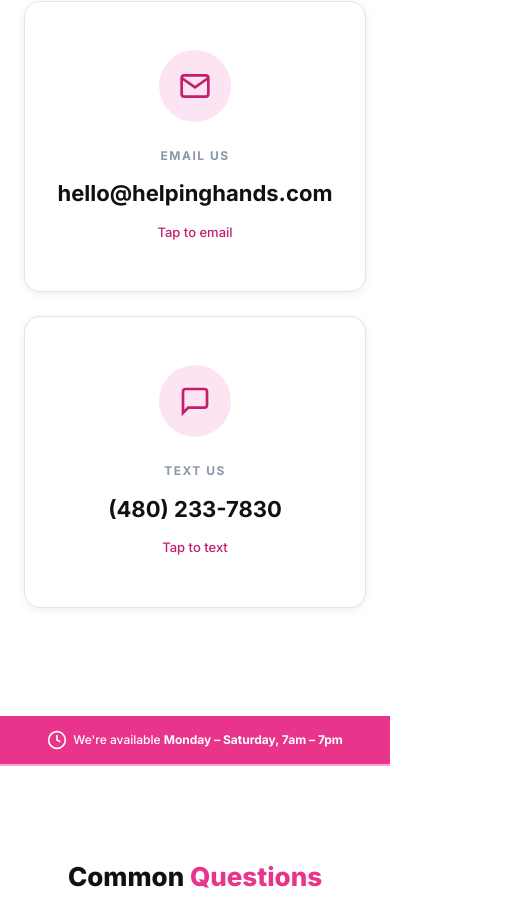
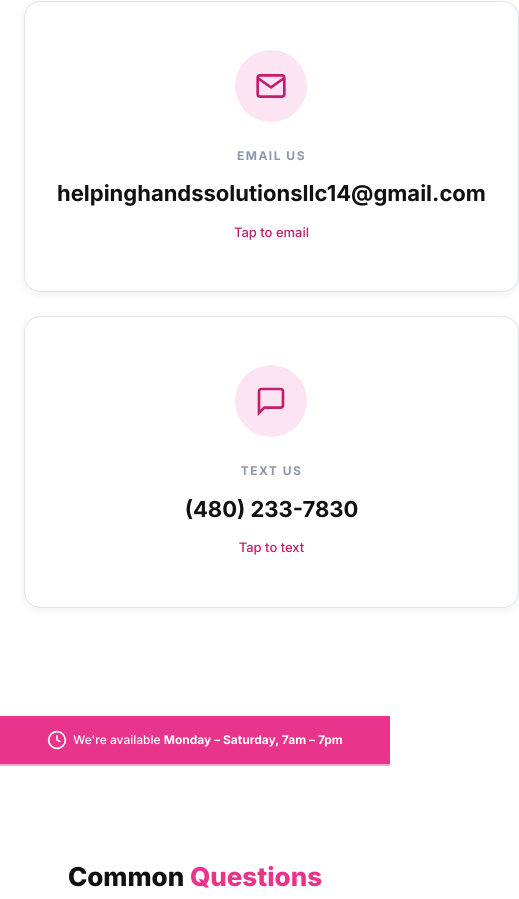
Before and after one commit to levimcdougal/Helping-Hands, a React (Vite) app: page /booking in a window 390 px wide. Shown: the part 765-1664 px from the top of the page, 519 px wide, since content can reach past the window. Built offline with nearby package versions, Linux system fonts and the light colour scheme.

Commit message:
update contact info and fix mobile styles

```diff
--- a/src/components/Footer.jsx
+++ b/src/components/Footer.jsx
@@ -31,7 +31,7 @@ export default function Footer() {
             </li>
             <li>
               <svg width="16" height="16" fill="none" stroke="var(--blue)" strokeWidth="2" viewBox="0 0 24 24"><path d="M4 4h16c1.1 0 2 .9 2 2v12c0 1.1-.9 2-2 2H4c-1.1 0-2-.9-2-2V6c0-1.1.9-2 2-2z"/><polyline points="22,6 12,13 2,6"/></svg>
-              <span>hello@helpinghands.com</span>
+              <span>helpinghandssolutionsllc14@gmail.com</span>
             </li>
             <li>
               <svg width="16" height="16" fill="none" stroke="var(--blue)" strokeWidth="2" viewBox="0 0 24 24"><circle cx="12" cy="12" r="10"/><polyline points="12,6 12,12 16,14"/></svg>
--- a/src/pages/Booking.jsx
+++ b/src/pages/Booking.jsx
@@ -66,7 +66,7 @@ export default function Booking() {
             <div className="contact-card__action">Tap to call</div>
           </a>
 
-          <a href="mailto:hello@helpinghands.com" className="contact-card card">
+          <a href="mailto:helpinghandssolutionsllc14@gmail.com" className="contact-card card">
             <div className="contact-card__icon">
               <svg width="32" height="32" fill="none" stroke="currentColor" strokeWidth="2" viewBox="0 0 24 24">
                 <path d="M4 4h16c1.1 0 2 .9 2 2v12c0 1.1-.9 2-2 2H4c-1.1 0-2-.9-2-2V6c0-1.1.9-2 2-2z"/>
@@ -74,7 +74,7 @@ export default function Booking() {
               </svg>
             </div>
             <div className="contact-card__label">Email Us</div>
-            <div className="contact-card__value">hello@helpinghands.com</div>
+            <div className="contact-card__value">helpinghandssolutionsllc14@gmail.com</div>
             <div className="contact-card__action">Tap to email</div>
           </a>
 
```
